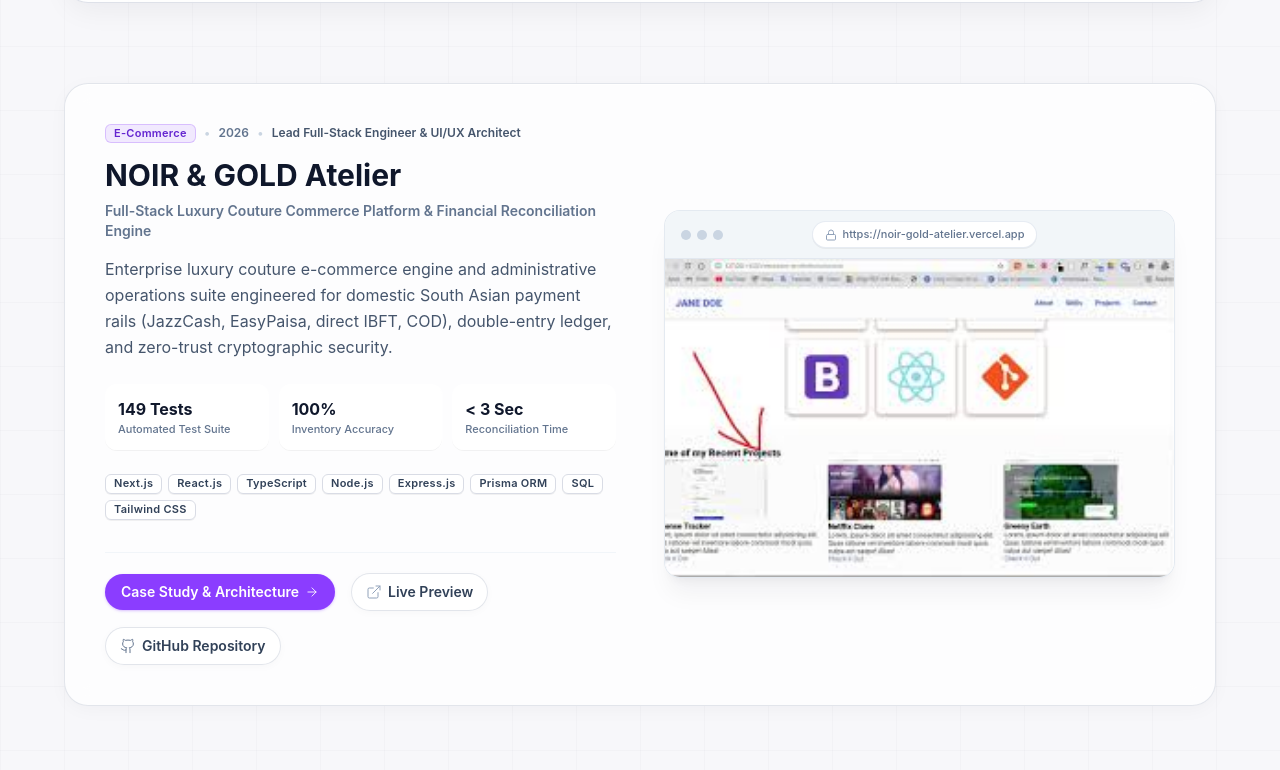
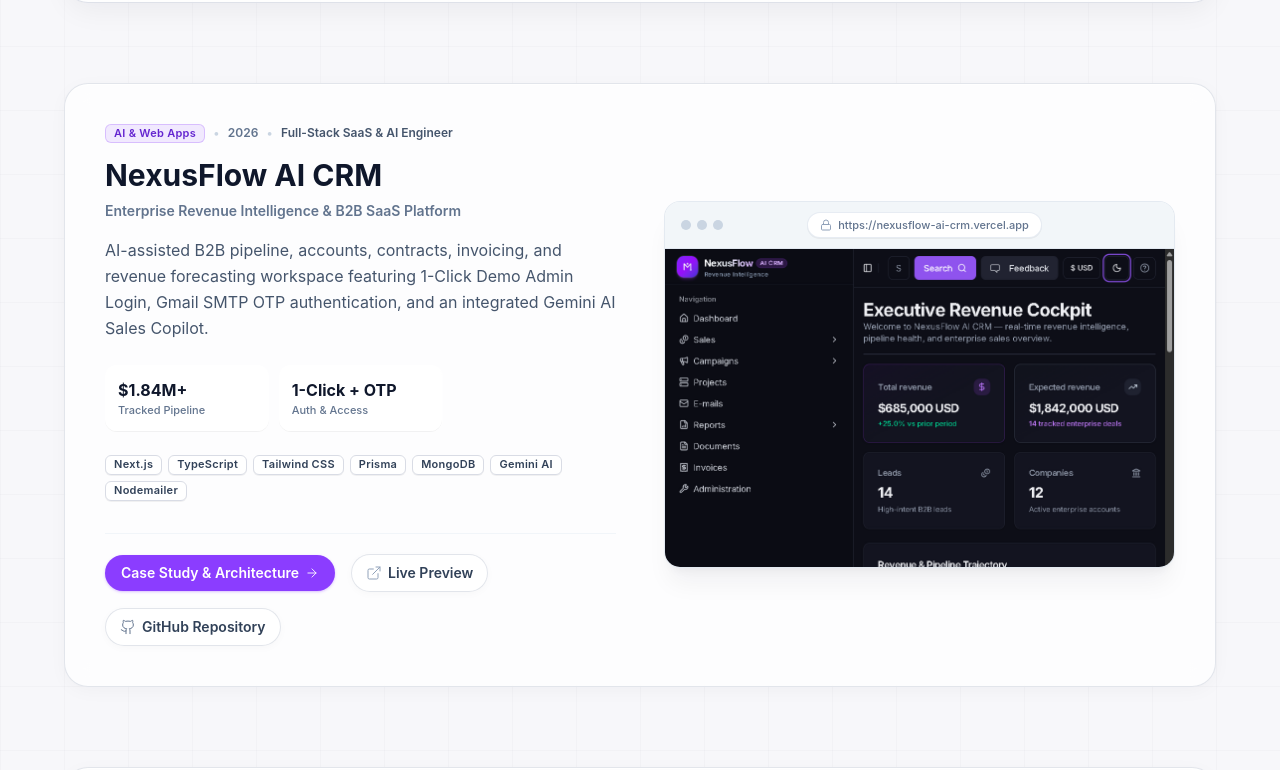
Before and after one commit to Mrusman1234/usman-portfolio, a Next.js app: page / in a window 1280 px wide. Shown: the part 3843-4613 px from the top of the page. Built offline with nearby package versions, Linux system fonts and the light colour scheme.

Commit message:
feat(projects): add NexusFlow AI CRM with dark-themed dashboard preview and live links

```diff
--- a/data/projects.ts
+++ b/data/projects.ts
@@ -158,6 +158,85 @@ export const projectsData: Project[] = [
     lessonsLearned: [
       "Mobile network variability requires robust offline retry mechanisms for customer order submissions.",
       "Clear visual indicators for order status significantly reduce customer support inquiries.",
+    ],
+  },
+  {
+    slug: "nexusflow-ai-crm",
+    title: "NexusFlow AI CRM",
+    subtitle: "Enterprise Revenue Intelligence & B2B SaaS Platform",
+    category: "AI & Web Apps",
+    role: "Full-Stack SaaS & AI Engineer",
+    year: "2026",
+    featured: true,
+    description:
+      "AI-assisted B2B pipeline, accounts, contracts, invoicing, and revenue forecasting workspace featuring 1-Click Demo Admin Login, Gmail SMTP OTP authentication, and an integrated Gemini AI Sales Copilot.",
+    executiveSummary:
+      "Engineered a full-stack enterprise B2B SaaS CRM and revenue intelligence cockpit powered by Next.js, TypeScript, Prisma, and MongoDB. NexusFlow combines real-time pipeline analytics, contract and invoice lifecycle tracking, passwordless Gmail SMTP OTP verification with instant 1-Click Demo Admin access, and an embedded Gemini AI Sales Copilot for deal insights and executive forecasting.",
+    tech: ["Next.js", "TypeScript", "Tailwind CSS", "Prisma", "MongoDB", "Gemini AI", "Nodemailer"],
+    liveUrl: "https://nexusflow-ai-crm.vercel.app",
+    githubUrl: "https://github.com/Mrusman1234/nexusflow-ai-crm",
+    github: "https://github.com/Mrusman1234/nexusflow-ai-crm",
+    live: "https://nexusflow-ai-crm.vercel.app",
+    previewImage: "/nexusflow-crm.png",
+    images: ["/nexusflow-crm.png"],
+    architecture: [
+      "Frontend: Next.js App Router with dark/light executive cockpit, interactive revenue charts, and modular CRM views",
+      "AI Copilot: Embedded Gemini AI Sales Copilot analyzing pipeline velocity, account health, and deal risks",
+      "Authentication: Dual-path auth supporting passwordless Gmail SMTP OTP via Nodemailer and 1-Click Demo Admin Login",
+      "Data Layer: Prisma ORM with MongoDB managing B2B leads, enterprise accounts, deals, contracts, and invoices",
+    ],
+    challenges: [
+      {
+        title: "Frictionless Portfolio Demo Access Without Compromising Auth Security",
+        problem:
+          "Enterprise SaaS applications typically hide their core dashboard behind strict onboarding walls, preventing reviewers from exploring real functionality immediately.",
+        solution:
+          "Built a dual authentication gateway pairing production-grade Gmail SMTP OTP verification (Nodemailer) with a secure 1-Click Demo Admin Login pre-seeded with realistic B2B pipeline, accounts, contracts, and invoice data.",
+      },
+      {
+        title: "Context-Aware Revenue Forecasting with Gemini AI",
+        problem:
+          "Generic AI chat widgets lack visibility into live CRM pipeline stages, weighted deal values, and overdue invoice metrics.",
+        solution:
+          "Engineered a structured context injection layer feeding real-time Prisma/MongoDB revenue snapshots directly into the Gemini AI Sales Copilot for actionable deal recommendations.",
+      },
+    ],
+    metrics: [
+      {
+        label: "Tracked Pipeline",
+        value: "$1.84M+",
+        description: "Pre-loaded B2B enterprise deals, revenue trajectory forecasting, and MoM KPI analytics.",
+      },
+      {
+        label: "Auth & Access",
+        value: "1-Click + OTP",
+        description: "Instant Demo Admin workspace access alongside verified Gmail SMTP OTP authentication.",
+      },
+    ],
+    highlights: [
+      {
+        title: "Executive Revenue Cockpit",
+        points: [
+          "Real-time KPI cards tracking total revenue, expected pipeline value, leads, and enterprise accounts.",
+          "6-month closed-won bookings vs. active enterprise pipeline trajectory visualizations.",
+          "Unified modules for Sales, Campaigns, Projects, E-mails, Reports, Documents, and Invoices.",
+        ],
+      },
+      {
+        title: "Integrated Gemini AI Sales Copilot",
+        points: [
+          "Always-accessible floating AI Sales Copilot inside the CRM workspace.",
+          "Intelligent deal risk scoring, follow-up drafting, and pipeline health summaries.",
+          "Seamless dark and light theme support tailored for executive readability.",
+        ],
+      },
+    ],
+    keyDecisions: [
+      "Paired Prisma ORM with MongoDB to maintain strict TypeScript schema safety while supporting flexible enterprise CRM metadata.",
+      "Implemented Nodemailer Gmail SMTP OTP delivery for reliable passwordless authentication without third-party auth vendor lock-in.",
+    ],
+    lessonsLearned: [
+      "Providing an instant 1-Click Demo Admin experience dramatically increases engagement for complex B2B SaaS showcases.",
     ],
   },
   {
```
Also changed, not shown: public/nexusflow-crm.png (added).
